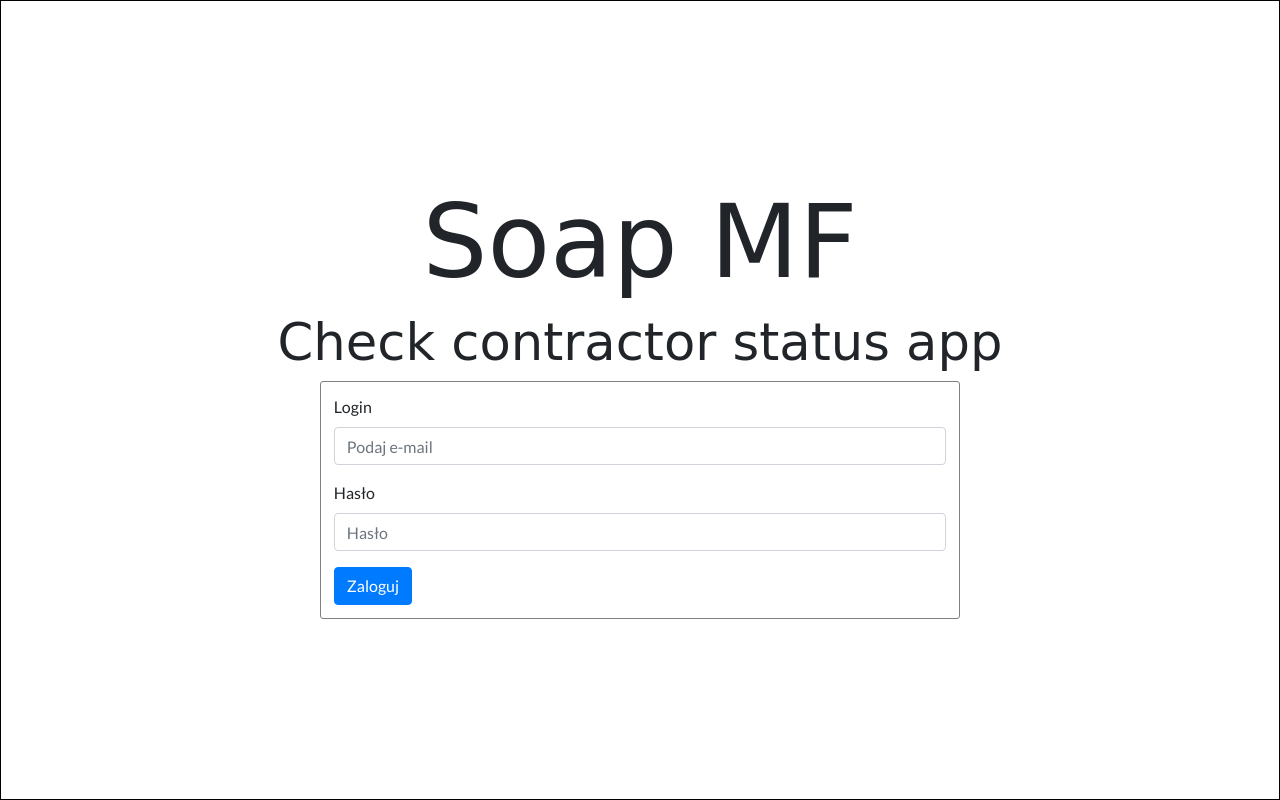
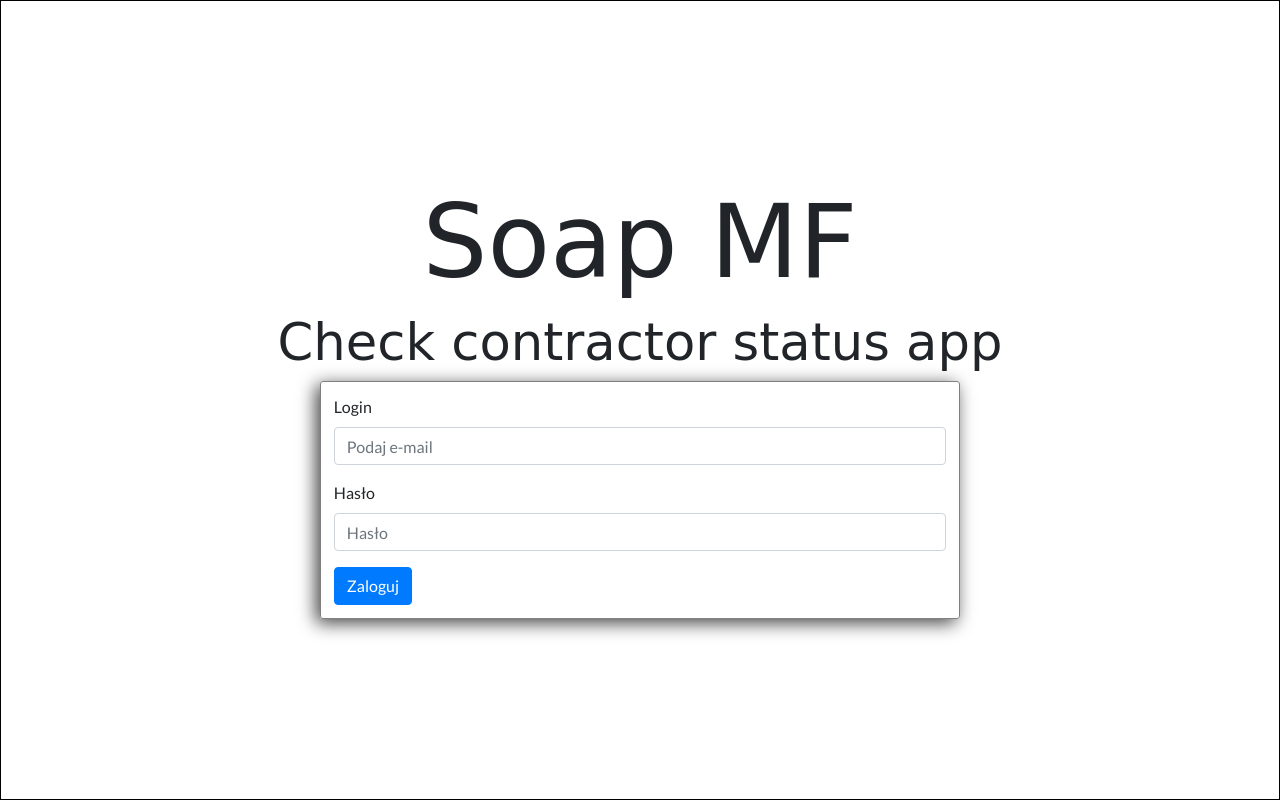
Before and after one commit to olopk/frontsoap, a PHP site: page / in a window 1280 px wide. Run offline with PHP 8.4, Linux system fonts and the light colour scheme; some web fonts are replaced.

Commit message:
dodalem cien dla diva formy logowania

```diff
--- a/style.css
+++ b/style.css
@@ -29,4 +29,7 @@ margin-right: auto;
 padding: 1vw;
 border: 1px solid gray;
 border-radius: 3px;
+-webkit-box-shadow: -4px 4px 18px 0px rgba(0,0,0,0.75);
+-moz-box-shadow: -4px 4px 18px 0px rgba(0,0,0,0.75);
+box-shadow: -4px 4px 18px 0px rgba(0,0,0,0.75);
 }
```
